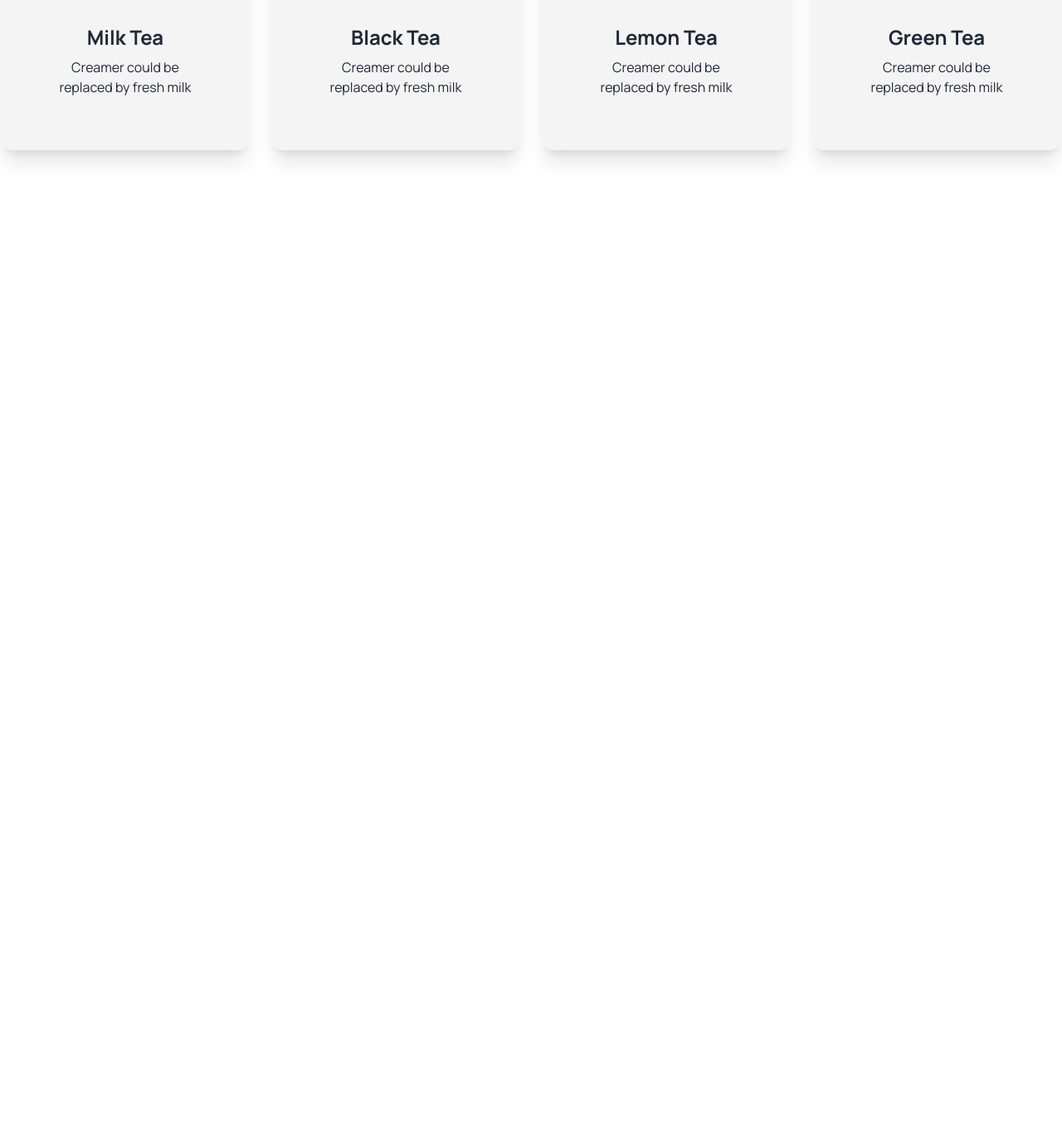
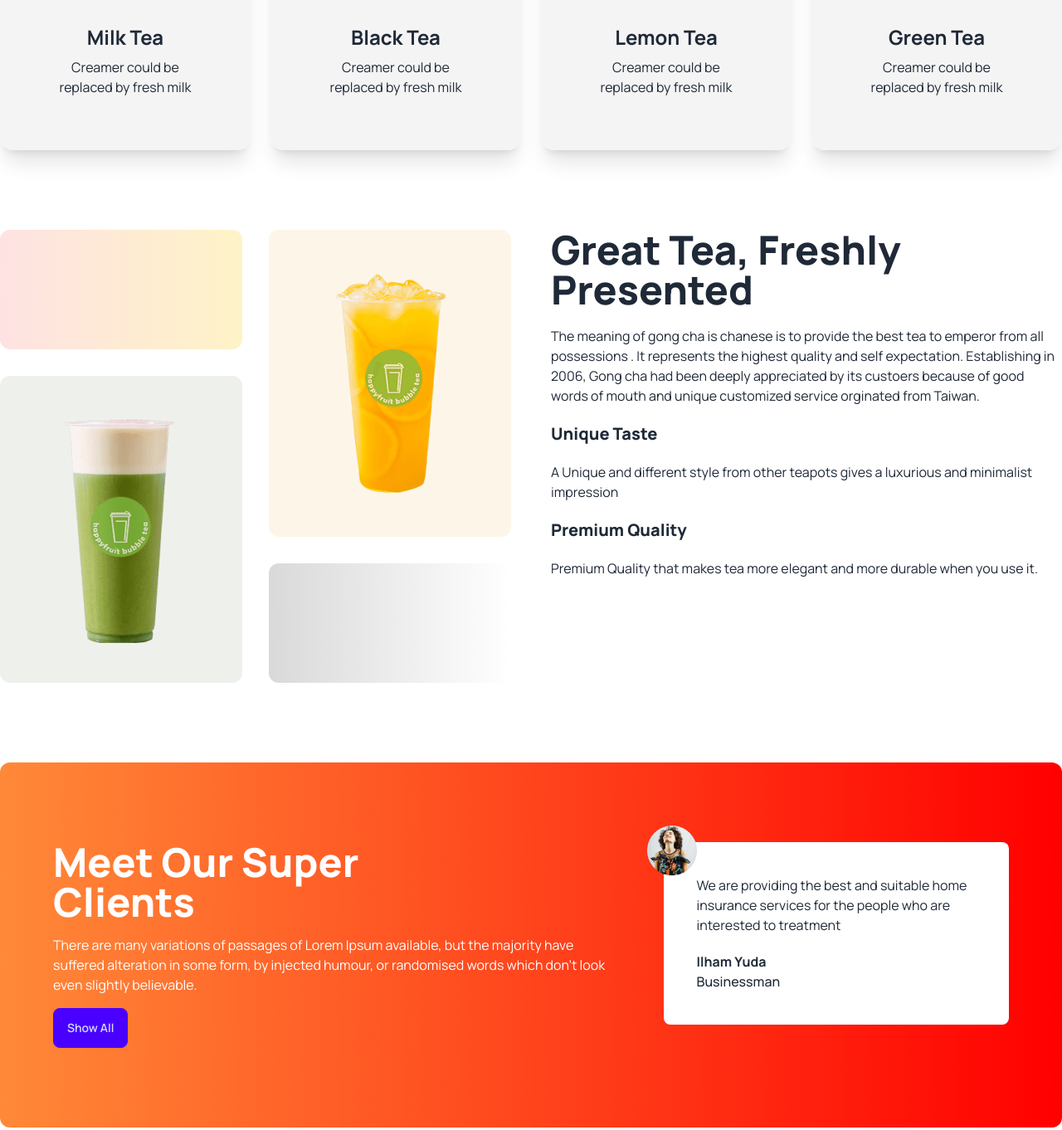
Before and after one commit to TASNIM045/tea_landing_page, a plain HTML site: page index.html in a window 1280 px wide. Shown: the part 868-2230 px from the top of the page at 83% size. Before the commit the page ends 1145 px from the top, so only its background shows below. Drawn offline with nearby package versions, Linux system fonts and the light colour scheme.

Commit message:
simple cliente review

```diff
--- a/index.html
+++ b/index.html
@@ -117,6 +117,74 @@
                 </div>
             </div>
         </section>
+        <!-- great fresh tea section -->
+        <section class="my-24 flex flex-col lg:flex-row gap-12">
+            <div class="grid gap-8 grid-cols-1 md:grid-cols-2 flex-1">
+                <div class="rounded-xl bg-gradient-to-r from-red-100 to-amber-100 h-36">
+
+                </div>
+                <div class="row-span-2 rounded-xl bg-[#E6A6231A] px-8 py-12 flex justify-center items-center">
+                    <img src="images/fresh-1.png" alt="">
+                </div>
+                <div class="row-span-2 rounded-xl bg-[#5776391A] px-8 py-12 flex justify-center items-center">
+                    <img src="images/fresh-2.png" alt="">
+                </div>
+                <div class="rounded-xl bg-gradient-to-r from-[#D9D9D9] to-[#FFFFFF00] h-36">
+
+                </div>
+            </div>
+            <div class="space-y-5 flex-1">
+                <h3 class="text-5xl font-extrabold">
+                    Great Tea, Freshly <br>Presented
+                </h3>
+                <p>
+                    The meaning of gong cha is chanese is to provide the best tea to emperor from all possessions . It
+                    represents the highest quality and self expectation. Establishing in 2006, Gong cha had been deeply
+                    appreciated by its custoers because of good words of mouth and unique customized service orginated
+                    from Taiwan.
+                </p>
+                <h4 class="text-xl font-extrabold">
+                    Unique Taste
+                </h4>
+                <p>
+                    A Unique and different style from other teapots gives a luxurious and minimalist impression
+                </p>
+                <h4 class="text-xl font-extrabold mt-8">
+                    Premium Quality
+                </h4>
+                <p>
+                    Premium Quality that makes tea more elegant and more durable when you use it.
+                </p>
+            </div>
+        </section>
+        <!-- client section -->
+        <section class="my-24 flex flex-col lg:flex-row gap-12 rounded-xl bg-gradient-to-r from-[#FF8938] to-[#F00] px-16 py-24">
+            <div class="space-y-4">
+                <h2 class="text-5xl font-extrabold text-white">
+                    Meet Our Super
+                    <br>Clients
+                </h2>
+                <p class="text-white">
+                    There are many variations of passages of Lorem Ipsum available, but the majority have suffered
+                    alteration in some form, by injected humour, or randomised words which don't look even slightly
+                    believable.
+                </p>
+                <button class="btn btn-primary">Show All</button>
+            </div>
+            <div>
+                <!-- review -->
+                <div class="relative p-10 rounded-lg bg-white">
+                    <img class="absolute -left-5 -top-5" src="images/client.png" alt="">
+                    <p>
+                        We are providing the best and suitable home insurance services for the people who are interested
+                        to
+                        treatment
+                    </p>
+                    <h4 class="font-bold mt-5">Ilham Yuda</h4>
+                    <p class="font-medium">Businessman</p>
+                </div>
+            </div>
+        </section>
     </main>
 
     <footer>
```
